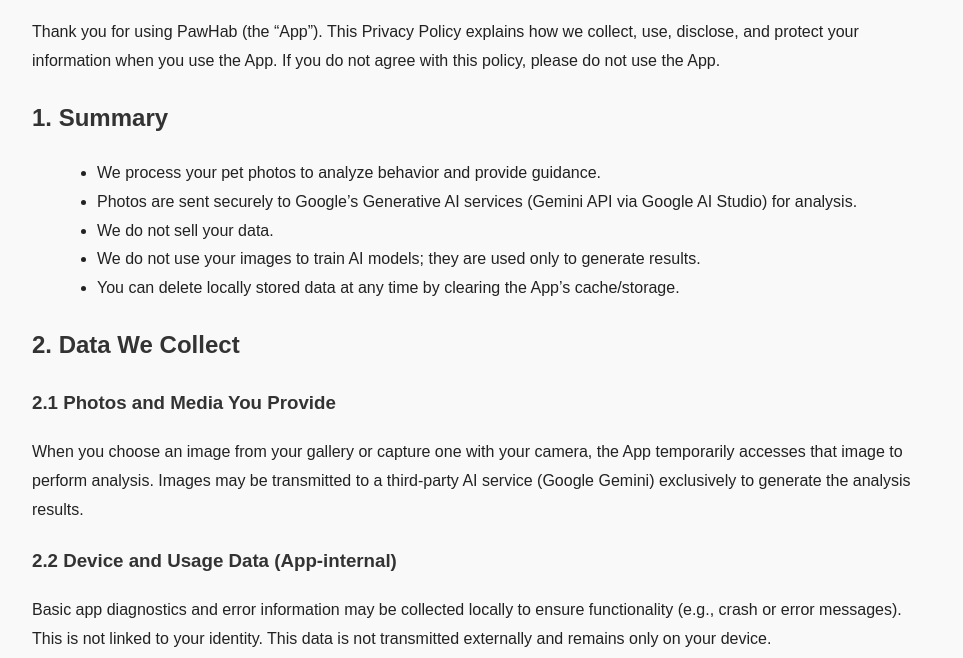
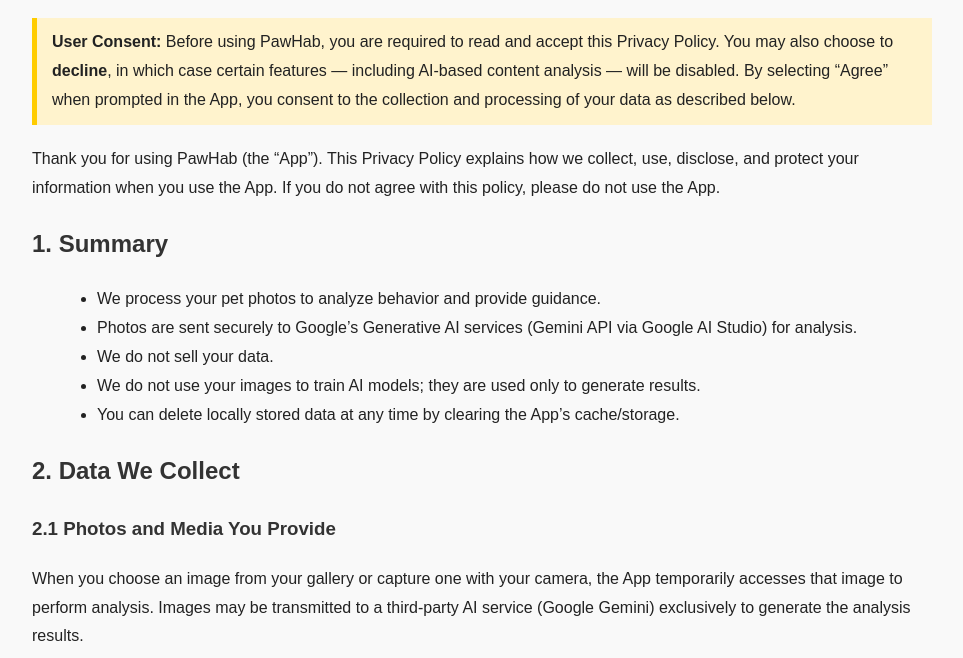
Before and after one commit to abo986169-lgtm/PawHab-privacy-policy, a plain HTML site: page index.html in a window 1280 px wide. Shown: the part 142-800 px from the top of the page, without its empty margins (158-1121 px from the left). Drawn offline with Linux system fonts and the light colour scheme.

Commit message:
Update index.html

```diff
--- a/index.html
+++ b/index.html
@@ -29,10 +29,23 @@
     a:hover {
       text-decoration: underline;
     }
+    .notice {
+      background-color: #fff3cd;
+      border-left: 5px solid #ffcc00;
+      padding: 10px 15px;
+      margin: 20px 0;
+    }
   </style>
 </head>
 <body>
   <h1>Privacy Policy for PawHab</h1>
+
+  <div class="notice">
+    <strong>User Consent:</strong> Before using PawHab, you are required to read and accept this Privacy Policy.
+    You may also choose to <strong>decline</strong>, in which case certain features — including AI-based content analysis — will be disabled.
+    By selecting “Agree” when prompted in the App, you consent to the collection and processing of your data as described below.
+  </div>
+
   <p>Thank you for using PawHab (the “App”). This Privacy Policy explains how we collect, use, disclose, and protect your information when you use the App. If you do not agree with this policy, please do not use the App.</p>
 
   <h2>1. Summary</h2>
```
